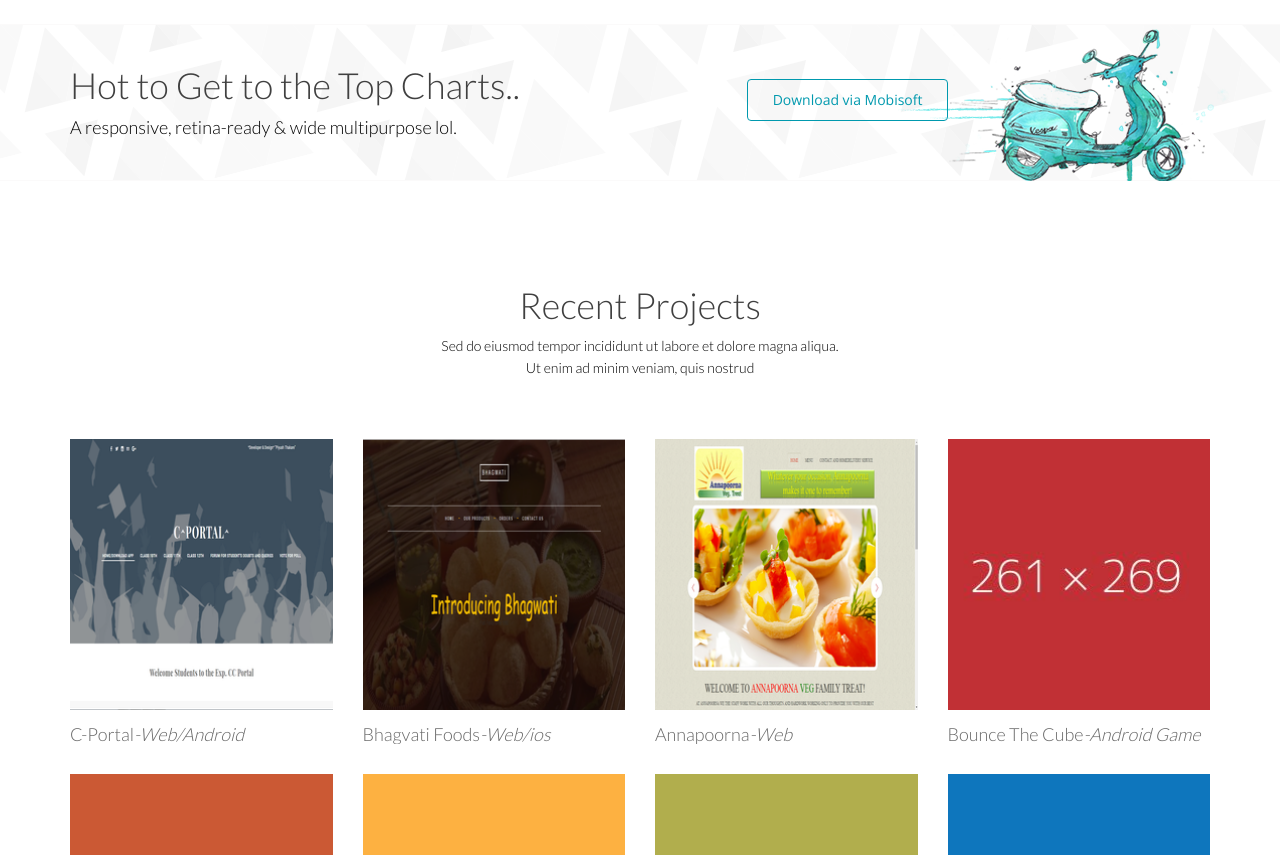
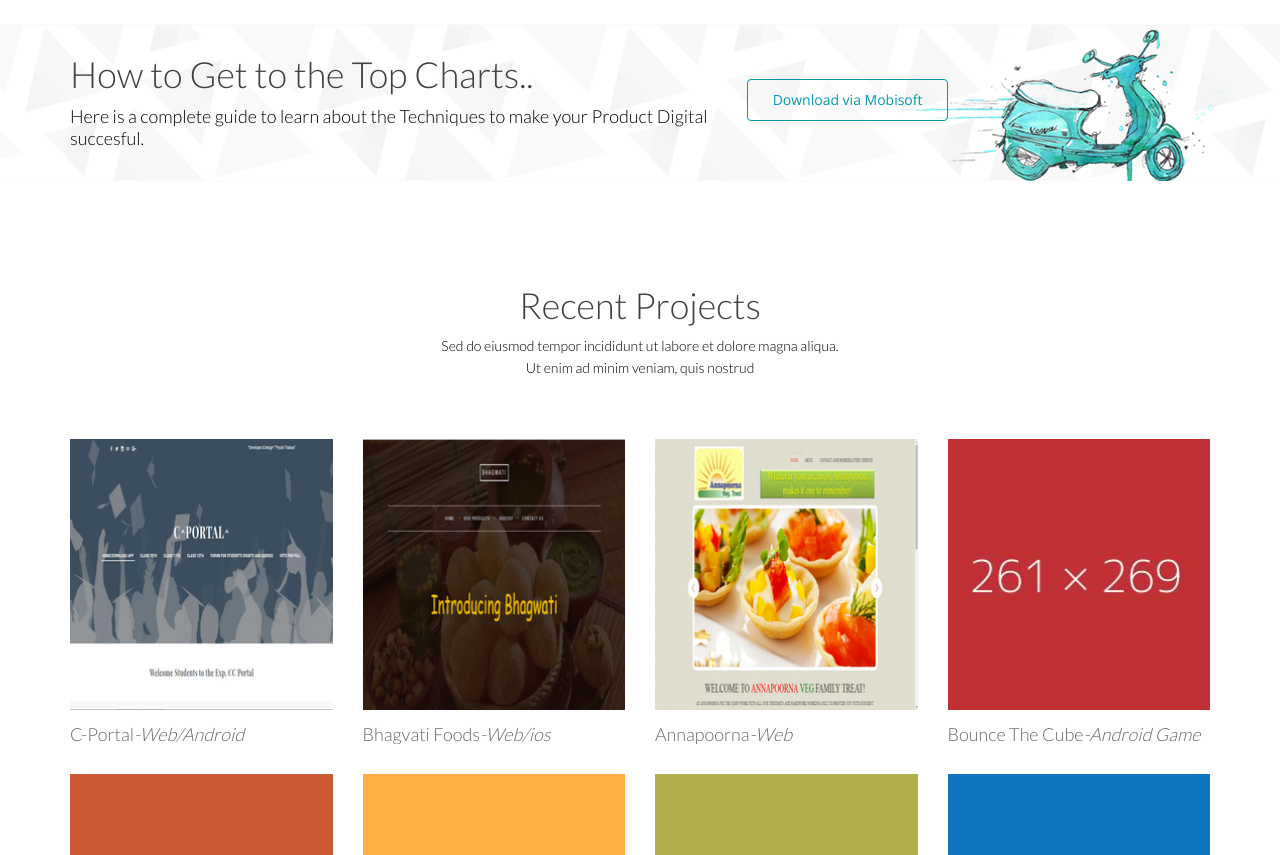
Before and after one commit to Piyush06/nullbytes.github.io, a plain HTML site: page service.html in a window 1280 px wide. Shown: the part 1365-2220 px from the top of the page. Drawn offline with nearby package versions, Linux system fonts and the light colour scheme.

Commit message:
Basic Changes

```diff
--- a/service.html
+++ b/service.html
@@ -227,8 +227,8 @@ type="text/javascript";e.parentNode.insertBefore($,e)})(document,"script");
                 <div class="row">
                     <div class="action take-tour">
                         <div class="col-sm-7 wow fadeInLeft" data-wow-duration="500ms" data-wow-delay="300ms">
-                            <h1 class="title">Hot to Get to the Top Charts..</h1>
-                            <p>A responsive, retina-ready &amp; wide multipurpose lol.</p>
+                            <h1 class="title">How to Get to the Top Charts..</h1>
+                            <p>Here is a complete guide to learn about the Techniques to make your Product Digital succesful.</p>
                         </div>
                         <div class="col-sm-5 text-center wow fadeInRight" data-wow-duration="500ms" data-wow-delay="300ms">
                             <div class="tour-button">
```
